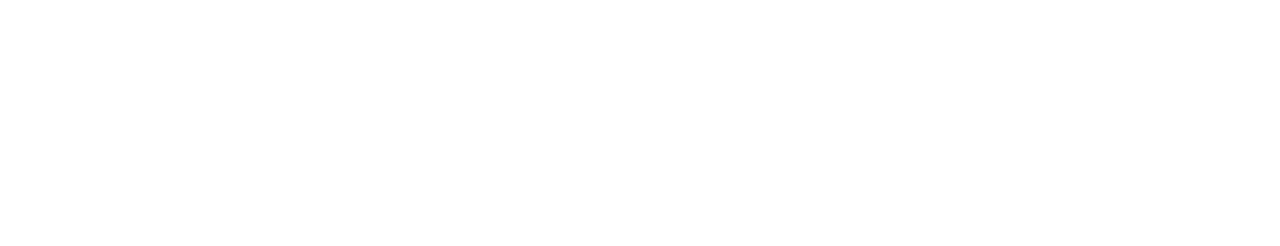
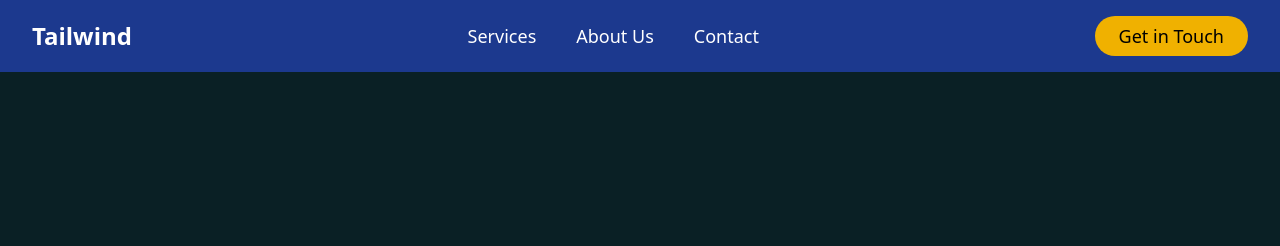
Before and after one commit to Narak-168/Homework--6, a website built with Parcel: page src/index.html in a window 1280 px wide. Shown: the top 246 px of the page. Built offline with nearby package versions, Linux system fonts and the light colour scheme.

Commit message:
modified: changed path index.html v2

```diff
--- a/src/index.html
+++ b/src/index.html
@@ -15,6 +15,6 @@
 </head>
 <body>
     <div id="app"></div>
-    <script type="module" src="../dist/typescript-manual.34df32e0.js"></script>
+    <script type="module" src="./index.ts"></script>
 </body>
 </html>
```
Also changed, not shown: 1 other file.
